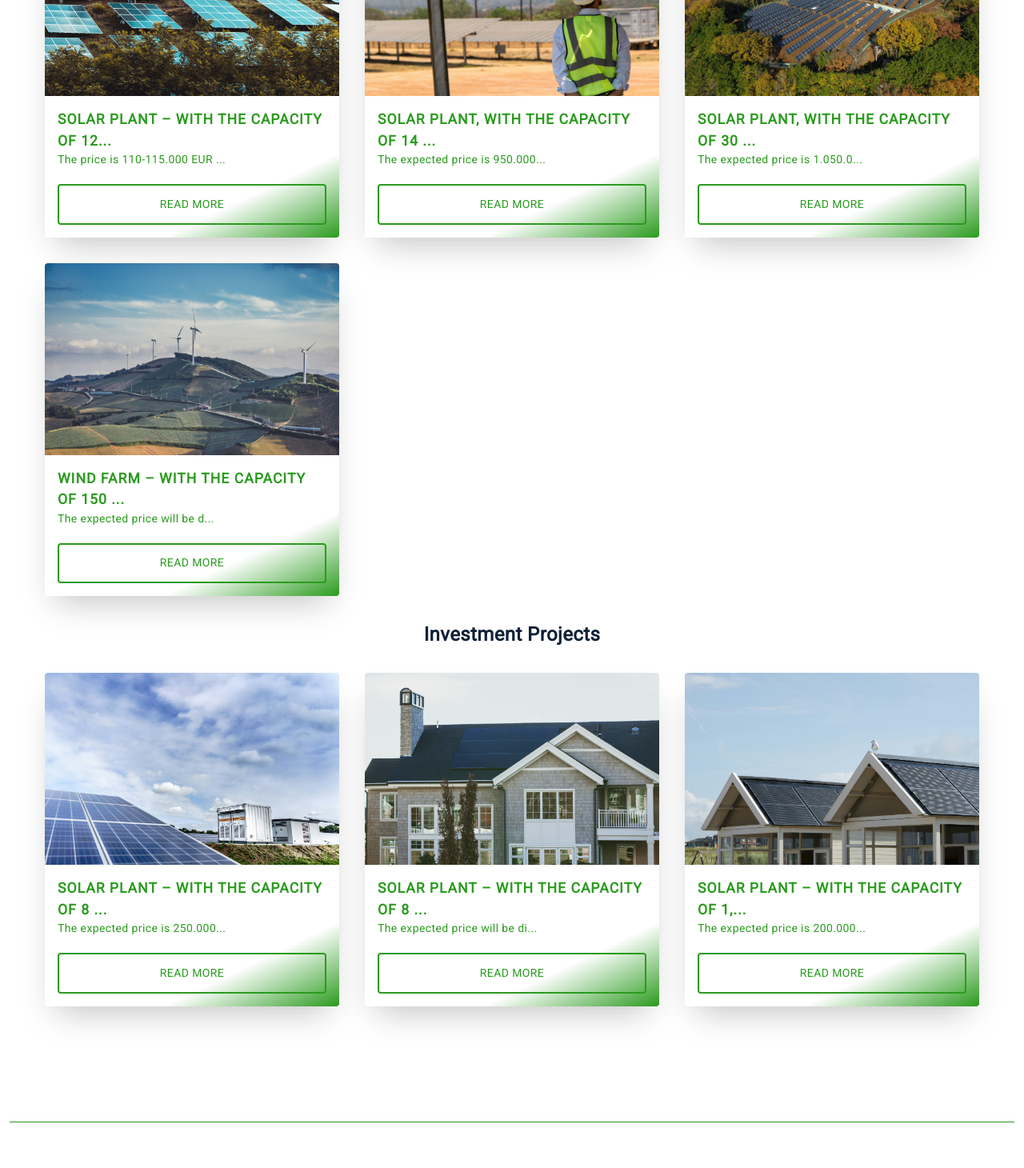
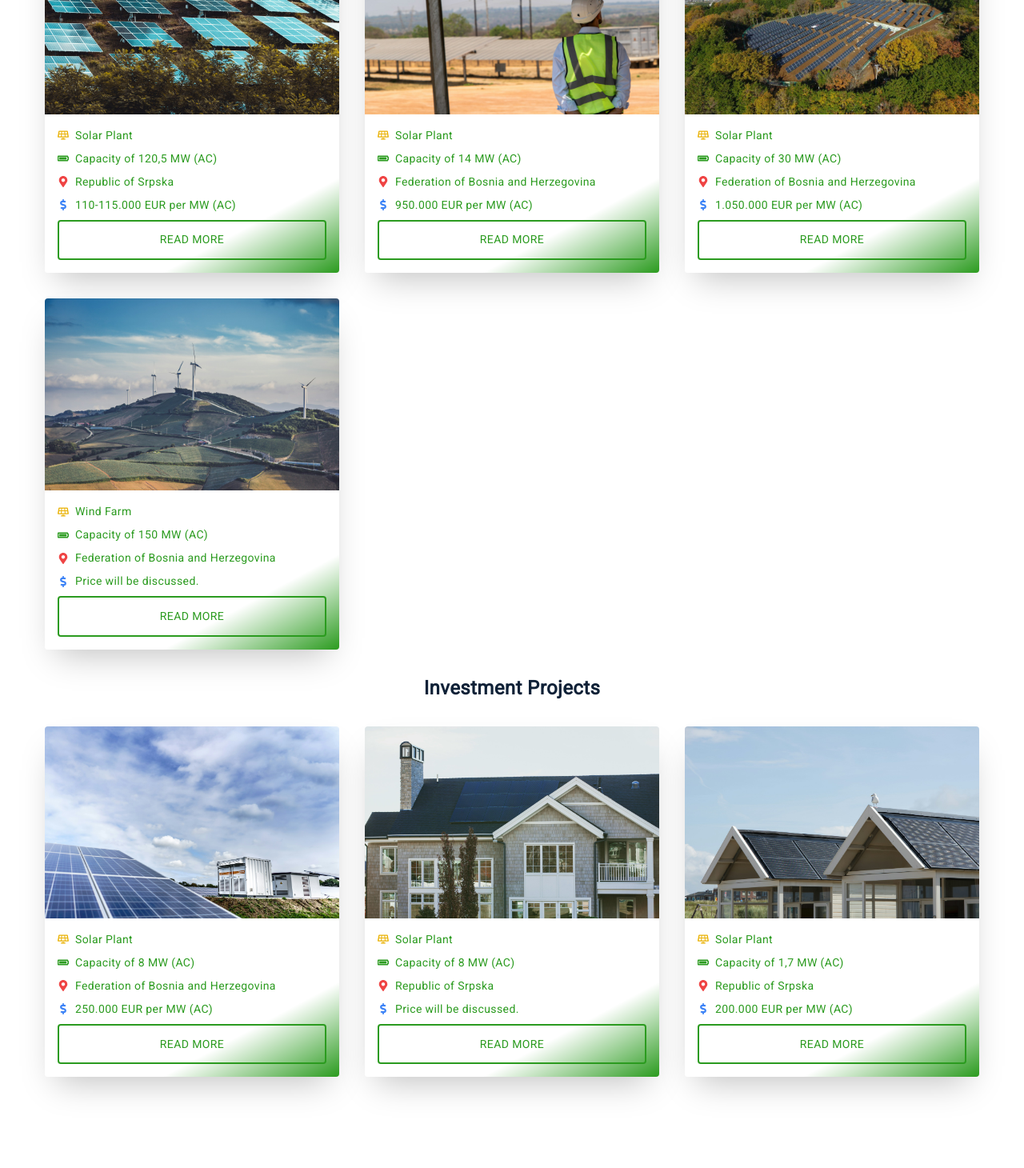
Before and after one commit to ArminBabic/bimal, a Next.js app: page /projects in a window 1280 px wide. Shown: the part 880-2340 px from the top of the page at 80% size. Built offline with nearby package versions, Linux system fonts and the light colour scheme.

Commit message:
fix design of maain page and projects page ,fix design of cards

```diff
--- a/components/Projects.js
+++ b/components/Projects.js
@@ -4,7 +4,13 @@ import Image from "next/image";
 import Link from "next/link";
 
 import data2 from "../data/projects.json";
-import { FaSolarPanel, FaBatteryFull, FaDollarSign,FaMapMarkerAlt  } from "react-icons/fa";
+import {
+  FaLeaves,
+  FaSolarPanel,
+  FaBatteryFull,
+  FaDollarSign,
+  FaMapMarkerAlt,
+} from "react-icons/fa";
 import image1 from "../public/assets/solar5.jpg";
 
 const Projects = () => {
@@ -37,9 +43,9 @@ const Projects = () => {
             </Link>
           </div>
         </header>
-        <div className="max-w-sm bg-white shadow-lg rounded-lg overflow-hidden border border-gray-200">
+        {/*   <div className="max-w-sm bg-white shadow-lg rounded-lg overflow-hidden border border-gray-200">
           <Image
-        src={image1 }
+            src={image1}
             alt="Solar Plant"
             width={400}
             height={250}
@@ -50,10 +56,12 @@ const Projects = () => {
               <FaSolarPanel className="text-yellow-500" /> Solar Plant
             </h2>
             <p className="text-gray-600 flex items-center gap-2 mt-2">
-          <FaBatteryFull className="text-green-500" /> CAPACITY OF 52 MW (AC)
+              <FaBatteryFull className="text-green-500" /> CAPACITY OF 52 MW
+              (AC)
             </p>
             <p className="text-gray-600 flex items-center gap-2 mt-2">
-          <FaMapMarkerAlt className="text-red-500" /> FEDERATION OF BOSNIA AND HERZEGOVINA
+              <FaMapMarkerAlt className="text-red-500" /> FEDERATION OF BOSNIA
+              AND HERZEGOVINA
             </p>
             <p className="text-gray-800 font-bold flex items-center gap-2 mt-2">
               <FaDollarSign className="text-blue-500" /> 142.000 EUR per MW (AC)
@@ -62,7 +70,7 @@ const Projects = () => {
               Read More
             </button>
           </div>
-    </div>
+        </div> */}
 
         <main className="main-p">
           <ul className="cards-p ">
@@ -87,12 +95,21 @@ const Projects = () => {
                       />
                     </div>
                     <div className="card_content-p">
-                      <h2 className="card_title-p">
-
-                        {item.attributes.title.slice(0, 40)}...
-                      </h2>
-                      <p className="card_text-p">
-                        {item.attributes.contentB.slice(0, 44)}...
+                      <p className="card_text-p  flex items-center gap-2">
+                        <FaSolarPanel className="text-yellow-500" />{" "}
+                        {item.attributes.titleA}
+                      </p>
+                      <p className="card_text-p flex items-center gap-2">
+                        <FaBatteryFull className="text-secondary" />
+                        {item.attributes.capacityA}
+                      </p>
+                      <p className="card_text-p flex items-center gap-2">
+                        <FaMapMarkerAlt className="text-red-500" />
+                        {item.attributes.locationA}
+                      </p>
+                      <p className="card_text-p flex items-center gap-2">
+                        <FaDollarSign className="text-blue-500" />
+                        {item.attributes.priceA}
                       </p>
                       <button className="btn-p card_btn-p">Read More</button>
                     </div>
--- a/data/projects.json
+++ b/data/projects.json
@@ -5,6 +5,10 @@
       "category": "res",
       "attributes": {
         "mainImage": "/assets/projectimages/project1.jpg",
+        "titleA": "Solar Plant",
+        "capacityA": "Capacity of 52 MW (AC)",
+        "locationA": "Federation of Bosnia and Herzegovina",
+        "priceA": "142.000 EUR per MW (AC)",
         "title": "SOLAR PLANT – WITH THE CAPACITY OF 52 MW (AC) FEDERATION OF BOSNIA AND HERZEGOVINA ",
         "image": "/assets/projectimages/project1.jpg",
         "category": "Green Energy",
@@ -34,6 +38,10 @@
       "category": "res",
       "attributes": {
         "mainImage": "/assets/projectimages/project2.jpg",
+        "titleA": "Solar Plant",
+        "capacityA": "Capacity of 73 MW (AC)",
+        "locationA": "Federation of Bosnia and Herzegovina",
+        "priceA": "140.000 EUR per MW (AC)",
         "title": "SOLAR PLANT – WITH THE CAPACITY OF 73 MW (AC) FEDERATION OF BOSNIA AND HERZEGOVINA ",
         "image": "/assets/projectimages/project2.jpg",
         "category": "Green Energy",
@@ -61,6 +69,10 @@
       "category": "res",
       "attributes": {
         "mainImage": "/assets/projectimages/project6.jpg",
+        "titleA": "Wind Farm",
+        "capacityA": "Capacity of 80 MW (AC)",
+        "locationA": "Federation of Bosnia and Herzegovina",
+        "priceA": "140-150.000 EUR per MW (AC)",
         "title": "WIND FARM – WITH THE CAPACITY OF 80 MW (AC) FEDERATION OF BOSNIA AND HERZEGOVINA",
         "image": "/assets/projectimages/project6.jpg",
         "category": "Green Energy",
@@ -86,6 +98,10 @@
       "category": "res",
       "attributes": {
         "mainImage": "/assets/projectimages/project3.jpg",
+        "titleA": "Solar Plant",
+        "capacityA": "Capacity of 120,5 MW (AC)",
+        "locationA": "Republic of Srpska",
+        "priceA": "110-115.000 EUR per MW (AC)",
         "title": "SOLAR PLANT – WITH THE CAPACITY OF 120,5 MW (AC) REPUBLIC OF SRPSKA ",
         "image": "/assets/projectimages/project3.jpg",
         "category": "Green Energy",
@@ -114,6 +130,10 @@
       "category": "res",
       "attributes": {
         "mainImage": "/assets/projectimages/project4.jpg",
+        "titleA": "Solar Plant",
+        "capacityA": "Capacity of 14 MW (AC)",
+        "locationA": "Federation of Bosnia and Herzegovina",
+        "priceA": "950.000 EUR per MW (AC)",
         "title": "SOLAR PLANT, WITH THE CAPACITY OF 14 MW (AC) FEDERATION OF BOSNIA AND HERZEGOVINA ",
         "image": "/assets/projectimages/project4.jpg",
         "category": "Green Energy",
@@ -140,6 +160,10 @@
       "category": "res",
       "attributes": {
         "mainImage": "/assets/projectimages/project5.jpg",
+        "titleA": "Solar Plant",
+        "capacityA": "Capacity of 30 MW (AC)",
+        "locationA": "Federation of Bosnia and Herzegovina",
+        "priceA": "1.050.000 EUR per MW (AC)",
         "title": "SOLAR PLANT, WITH THE CAPACITY OF 30 MW (AC) FEDERATION OF BOSNIA AND HERZEGOVINA ",
         "image": "/assets/projectimages/project5.jpg",
         "category": "Green Energy",
@@ -164,6 +188,10 @@
       "category": "res",
       "attributes": {
         "mainImage": "/assets/projectimages/project7.jpg",
+        "titleA": "Wind Farm",
+        "capacityA": "Capacity of 150 MW (AC)",
+        "locationA": "Federation of Bosnia and Herzegovina",
+        "priceA": "Price will be discussed.",
         "title": "WIND FARM – WITH THE CAPACITY OF 150 MW (AC) FEDERATION OF BOSNIA AND HERZEGOVINA",
         "image": "/assets/projectimages/project7.jpg",
         "category": "Green Energy",
@@ -190,6 +218,10 @@
       "category": "investment",
       "attributes": {
         "mainImage": "/assets/projectimages/project8.jpg",
+        "titleA": "Solar Plant",
+        "capacityA": "Capacity of 8 MW (AC)",
+        "locationA": "Federation of Bosnia and Herzegovina",
+        "priceA": "250.000 EUR per MW (AC)",
         "title": "SOLAR PLANT – WITH THE CAPACITY OF 8 MW (AC) FEDERATION OF BOSNIA AND HERZEGOVINA ",
         "image": "/assets/projectimages/project8.jpg",
         "category": "Green Energy",
@@ -216,6 +248,10 @@
 
       "attributes": {
         "mainImage": "/assets/projectimages/project9.jpg",
+        "titleA": "Solar Plant",
+        "capacityA": "Capacity of 8 MW (AC)",
+        "locationA": "Republic of Srpska",
+        "priceA": "Price will be discussed.",
         "title": "SOLAR PLANT – WITH THE CAPACITY OF 8 MW (AC) REPUBLIC OF SRPSKA",
         "image": "/assets/projectimages/project9.jpg",
         "category": "Green Energy",
@@ -241,6 +277,10 @@
       "category": "investment",
       "attributes": {
         "mainImage": "/assets/projectimages/project10.jpg",
+        "titleA": "Solar Plant",
+        "capacityA": "Capacity of 1,7 MW (AC)",
+        "locationA": "Republic of Srpska",
+        "priceA": "200.000 EUR per MW (AC)",
         "title": "SOLAR PLANT – WITH THE CAPACITY OF 1,7 MW (AC) REPUBLIC OF SRPSKA",
         "image": "/assets/projectimages/project10.jpg",
         "category": "Green Energy",
--- a/pages/projects/index.js
+++ b/pages/projects/index.js
@@ -7,6 +7,13 @@ import data2 from "../../data/projects.json";
 
 import PrivacyHeader from "../../components/PrivacyHeader";
 import Footer from "../../components/Footer";
+import {
+  FaLeaves,
+  FaSolarPanel,
+  FaBatteryFull,
+  FaDollarSign,
+  FaMapMarkerAlt,
+} from "react-icons/fa";
 
 function index() {
   return (
@@ -54,11 +61,21 @@ function index() {
                               />
                             </div>
                             <div className="card_content-p">
-                              <h2 className="card_title-p">
-                                {item.attributes.title.slice(0, 37)}...
-                              </h2>
-                              <p className="card_text-p">
-                                {item.attributes.contentB.slice(0, 29)}...
+                              <p className="card_text-p  flex items-center gap-2">
+                                <FaSolarPanel className="text-yellow-500" />{" "}
+                                {item.attributes.titleA}
+                              </p>
+                              <p className="card_text-p flex items-center gap-2">
+                                <FaBatteryFull className="text-secondary" />
+                                {item.attributes.capacityA}
+                              </p>
+                              <p className="card_text-p flex items-center gap-2">
+                                <FaMapMarkerAlt className="text-red-500" />
+                                {item.attributes.locationA}
+                              </p>
+                              <p className="card_text-p flex items-center gap-2">
+                                <FaDollarSign className="text-blue-500" />
+                                {item.attributes.priceA}
                               </p>
                               <button className="btn-p card_btn-p">
                                 Read More
@@ -108,11 +125,21 @@ function index() {
                               />
                             </div>
                             <div className="card_content-p">
-                              <h2 className="card_title-p">
-                                {item.attributes.title.slice(0, 37)}...
-                              </h2>
-                              <p className="card_text-p">
-                                {item.attributes.contentB.slice(0, 29)}...
+                              <p className="card_text-p  flex items-center gap-2">
+                                <FaSolarPanel className="text-yellow-500" />{" "}
+                                {item.attributes.titleA}
+                              </p>
+                              <p className="card_text-p flex items-center gap-2">
+                                <FaBatteryFull className="text-secondary" />
+                                {item.attributes.capacityA}
+                              </p>
+                              <p className="card_text-p flex items-center gap-2">
+                                <FaMapMarkerAlt className="text-red-500" />
+                                {item.attributes.locationA}
+                              </p>
+                              <p className="card_text-p flex items-center gap-2">
+                                <FaDollarSign className="text-blue-500" />
+                                {item.attributes.priceA}
                               </p>
                               <button className="btn-p card_btn-p">
                                 Read More
--- a/styles/globals.css
+++ b/styles/globals.css
@@ -287,6 +287,6 @@ img {
   color: var(--secondary);
   font-size: 0.875rem;
   line-height: 1.5;
-  margin-bottom: 1.25rem;
+  margin-bottom: 0.5rem;
   font-weight: 400;
 }
```
Lines whose indentation alone changed are shown as unchanged.
